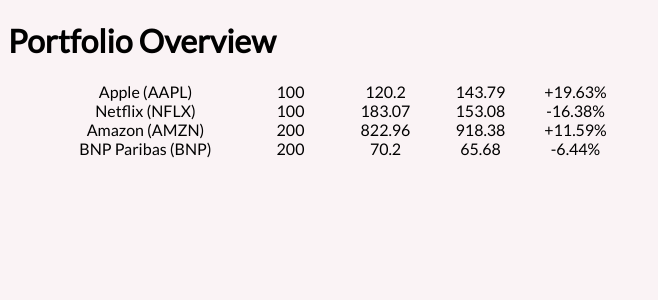
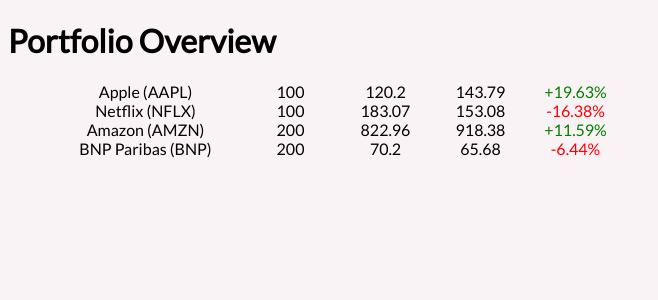
Before and after one commit to jadch/Portfix, a React (Create React App) app: page / in a window 1280 px wide. Shown: the top 300 px of the page, without its empty margins (0-658 px from the left). Built offline with nearby package versions, Linux system fonts and the light colour scheme; the HTML template or start-up script is replaced by a standard one.

Commit message:
Styling: percentage changes now display in either green (+) or red (-)

```diff
--- a/public/main.css
+++ b/public/main.css
@@ -5,9 +5,16 @@
   font-weight: 400;
 }
 
+/* General Styles */
+.PositiveChange {
+  color: green;
+}
+
+.NegativeChange {
+  color: red;
+}
 
 /* Styling of the Overview Page*/
-
 .StockList {
   list-style: none;
 }
--- a/src/StocklistItem.js
+++ b/src/StocklistItem.js
@@ -11,7 +11,7 @@
         <p>{Stock.quantity}</p>
         <p>{Stock.entry_price}</p>
         <p>{Stock.last_available_price}</p>
-        <p>{percentage_change > 0 ? '+' + percentage_change + '%' : percentage_change + '%'}</p>
+        <p className={percentage_change > 0 ? 'PositiveChange' : 'NegativeChange'}>{percentage_change > 0 ? '+' + percentage_change + '%' : percentage_change + '%'}</p>
       </div>
     )
   }
```
